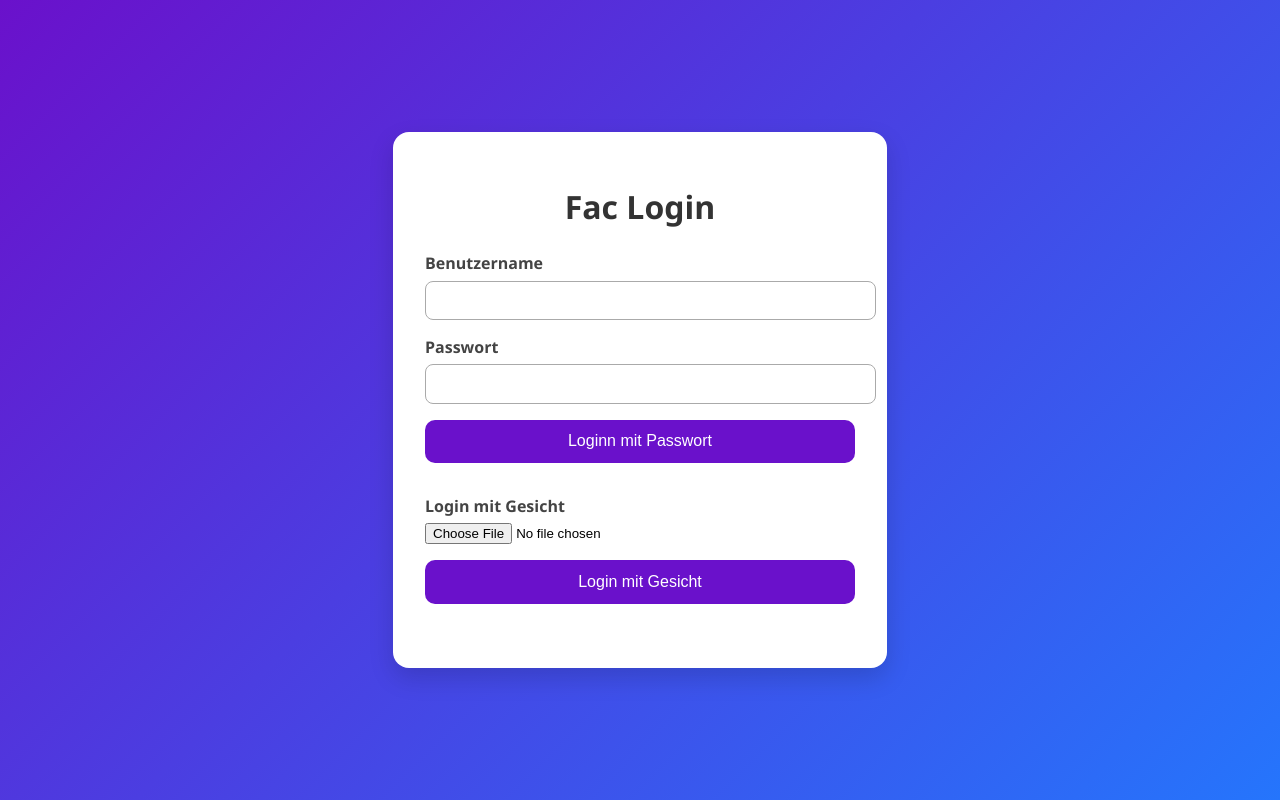
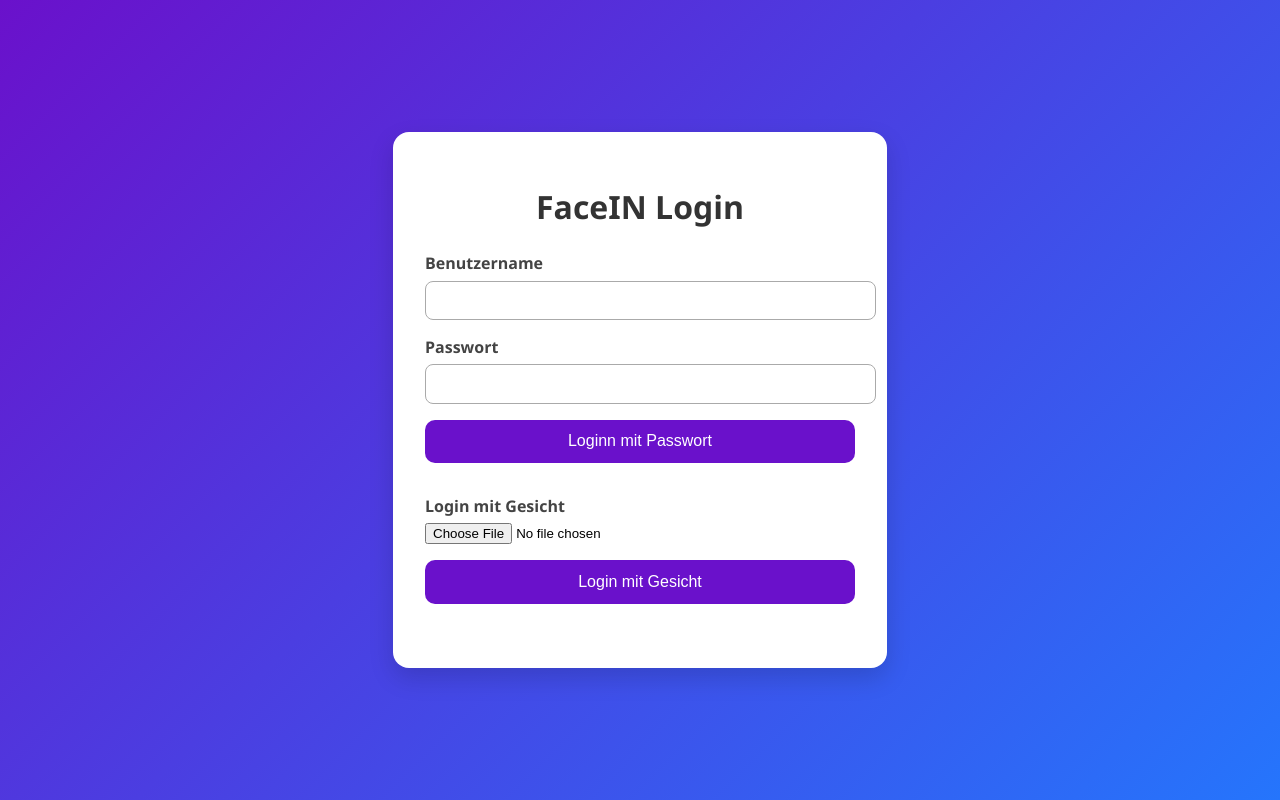
Before and after one commit to XxILUSHAxX/facein-frontend, a plain HTML site: page index.html in a window 1280 px wide. Drawn offline with Linux system fonts and the light colour scheme.

Commit message:
Update index.html

```diff
--- a/index.html
+++ b/index.html
@@ -90,7 +90,7 @@
 </head>
 <body>
   <div class="container">
-    <h1>Fac Login</h1>
+    <h1>FaceIN Login</h1>
 
     <!-- Passwort Login -->
     <form id="password-login-form">
```
